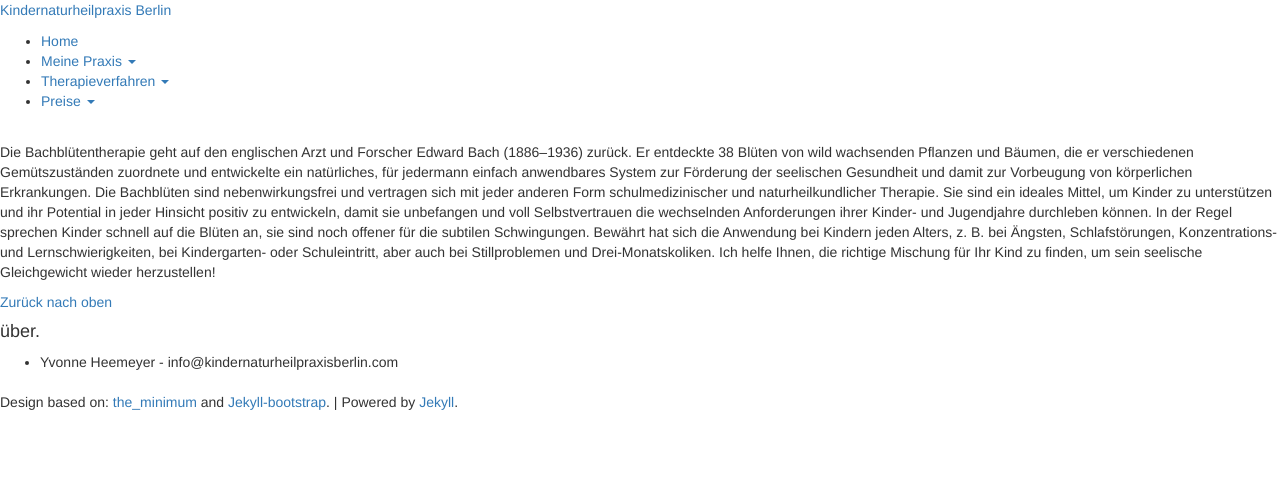
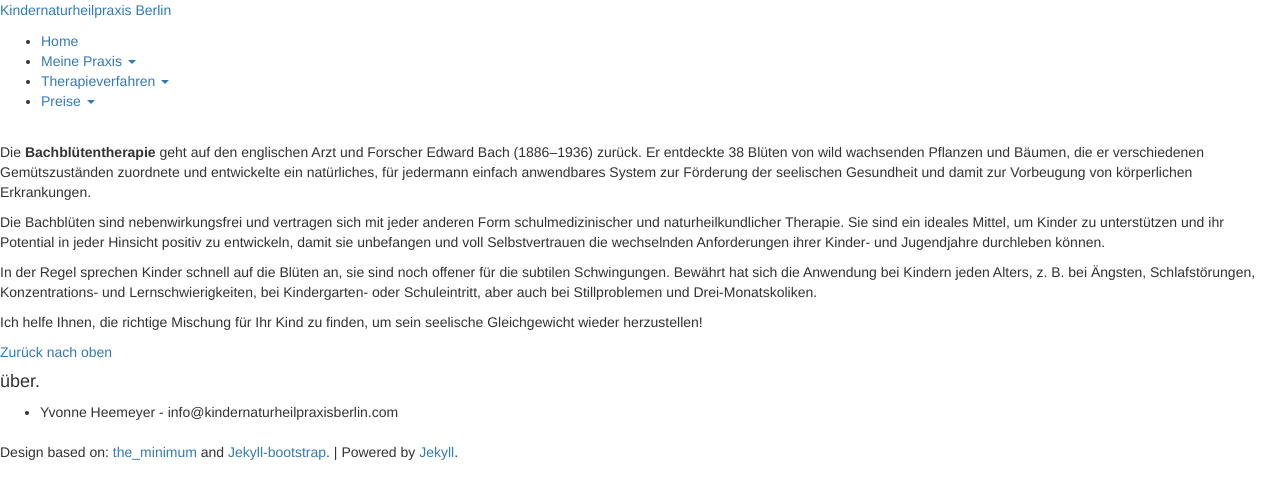
Before and after one commit to heilpraktiker/heilpraktiker.github.io, a Jekyll site: the page built from therapieverfahren/bachblueten-therapie/index.md, in a window 1280 px wide. Shown: the top 499 px of the page. Built offline with Jekyll 4.4.1, drawn with Linux system fonts in a browser that asks for light colours; nearby versions of some CDN libraries; comment, search, counter and statistics services are not loaded.

```diff
--- a/therapieverfahren/bachblueten-therapie/index.md
+++ b/therapieverfahren/bachblueten-therapie/index.md
@@ -6,7 +6,10 @@ published: true
 ---
 
 {% include JB/setup %}
-Die Bachblütentherapie geht auf den englischen Arzt und Forscher Edward Bach (1886–1936) zurück. Er entdeckte 38 Blüten von wild wachsenden Pflanzen und Bäumen, die er verschiedenen Gemütszuständen zuordnete und entwickelte ein natürliches, für jedermann einfach anwendbares System zur Förderung der seelischen Gesundheit und damit zur Vorbeugung von körperlichen Erkrankungen.
+Die **Bachblütentherapie** geht auf den englischen Arzt und Forscher Edward Bach (1886–1936) zurück. Er entdeckte 38 Blüten von wild wachsenden Pflanzen und Bäumen, die er verschiedenen Gemütszuständen zuordnete und entwickelte ein natürliches, für jedermann einfach anwendbares System zur Förderung der seelischen Gesundheit und damit zur Vorbeugung von körperlichen Erkrankungen.
+
 Die Bachblüten sind nebenwirkungsfrei und vertragen sich mit jeder anderen Form schulmedizinischer und naturheilkundlicher Therapie. Sie sind ein ideales Mittel, um Kinder zu unterstützen und ihr Potential in jeder Hinsicht positiv zu entwickeln, damit sie unbefangen und voll Selbstvertrauen die wechselnden Anforderungen ihrer Kinder- und Jugendjahre durchleben können.
+
 In der Regel sprechen Kinder schnell auf die Blüten an, sie sind noch offener für die subtilen Schwingungen. Bewährt hat sich die Anwendung bei Kindern jeden Alters, z. B. bei Ängsten, Schlafstörungen, Konzentrations- und Lernschwierigkeiten, bei Kindergarten- oder Schuleintritt, aber auch bei Stillproblemen und Drei-Monatskoliken.
+
 Ich helfe Ihnen, die richtige Mischung für Ihr Kind zu finden, um sein seelische Gleichgewicht wieder herzustellen!
```
